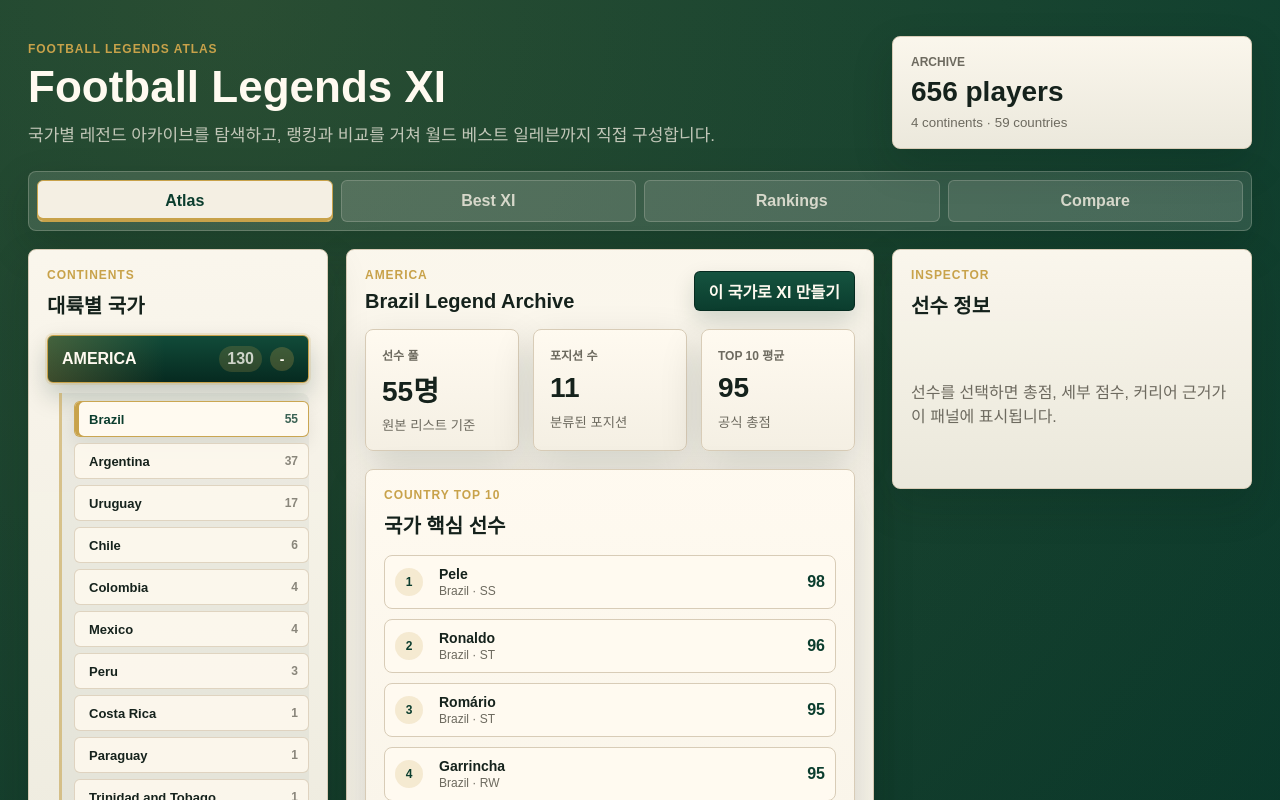
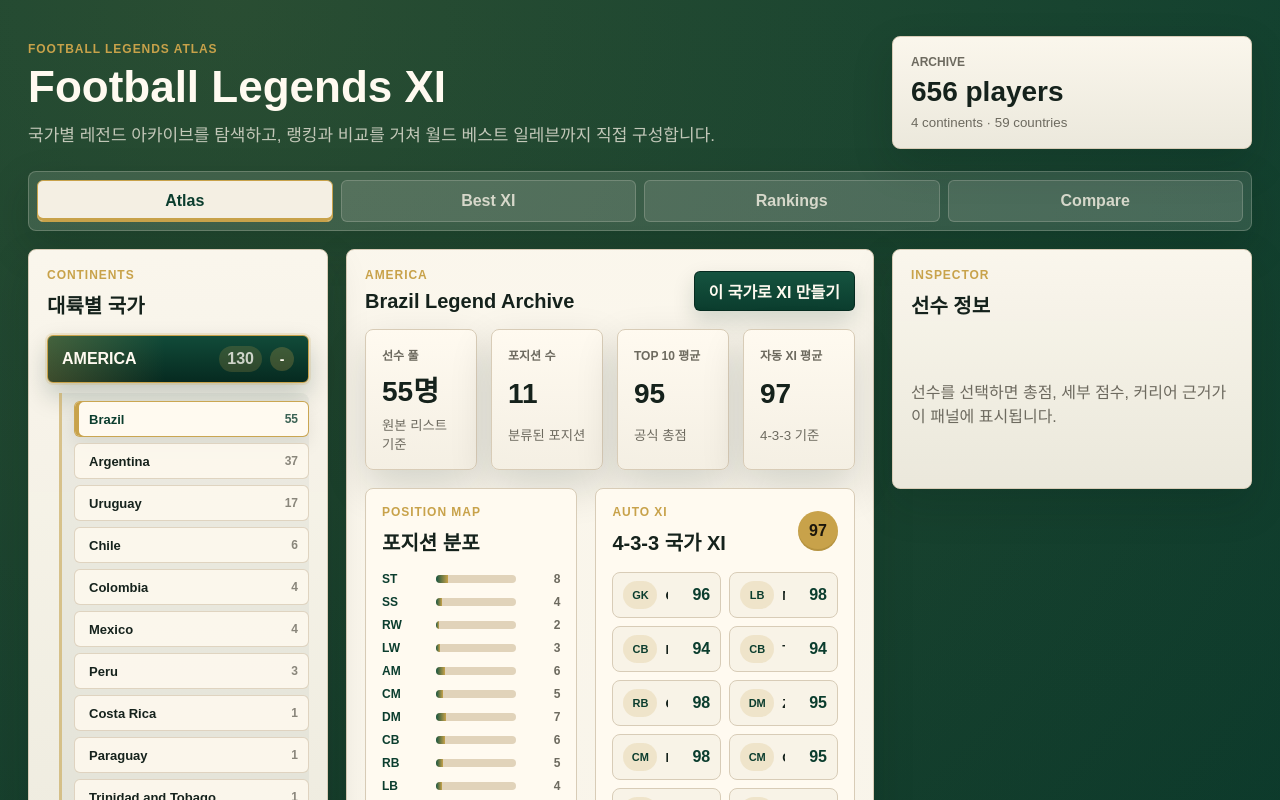
Before and after one commit to sinn357/football-legends-xi, a Next.js app: page / in a window 1280 px wide. Shown: the top 800 px of the page. Built offline with nearby package versions, Linux system fonts and the light colour scheme.

Commit message:
Add phase 6 atlas insights

```diff
--- a/app/globals.css
+++ b/app/globals.css
@@ -291,7 +291,7 @@ select,
 }
 
 .summary-grid.compact {
-  grid-template-columns: repeat(3, 1fr);
+  grid-template-columns: repeat(4, 1fr);
 }
 
 .metric-card {
@@ -480,6 +480,12 @@ input[type="range"] {
   height: 50px;
   justify-content: center;
   width: 50px;
+}
+
+.rating-pill.small {
+  font-size: 16px;
+  height: 40px;
+  width: 40px;
 }
 
 .pitch {
@@ -953,6 +959,110 @@ td strong {
   color: var(--main);
 }
 
+.country-insights-grid {
+  display: grid;
+  gap: 18px;
+  grid-template-columns: minmax(0, 0.9fr) minmax(0, 1.1fr);
+  margin-bottom: 18px;
+}
+
+.atlas-insight-card {
+  background: var(--side-1-strong);
+  border: 1px solid var(--line);
+  border-radius: 8px;
+  padding: 16px;
+}
+
+.position-distribution-list {
+  display: grid;
+  gap: 9px;
+}
+
+.position-distribution-row {
+  align-items: center;
+  display: grid;
+  gap: 10px;
+  grid-template-columns: 44px minmax(0, 1fr) 34px;
+}
+
+.position-distribution-row span {
+  color: var(--main);
+  font-size: 12px;
+  font-weight: 900;
+}
+
+.position-distribution-row i {
+  background: #e1d3ba;
+  border-radius: 999px;
+  display: block;
+  height: 8px;
+  overflow: hidden;
+}
+
+.position-distribution-row b {
+  background: linear-gradient(90deg, var(--main-soft), var(--gold));
+  display: block;
+  height: 100%;
+}
+
+.position-distribution-row strong {
+  color: var(--muted);
+  font-size: 12px;
+  text-align: right;
+}
+
+.country-xi-list {
+  display: grid;
+  gap: 8px;
+  grid-template-columns: repeat(2, minmax(0, 1fr));
+}
+
+.country-xi-list button {
+  align-items: center;
+  background: rgba(244, 239, 227, 0.64);
+  border: 1px solid var(--line);
+  border-radius: 8px;
+  color: var(--ink);
+  display: grid;
+  gap: 8px;
+  grid-template-columns: 34px minmax(0, 1fr) 34px;
+  min-height: 44px;
+  padding: 8px 10px;
+  text-align: left;
+}
+
+.country-xi-list button:hover,
+.country-xi-list button:focus-visible {
+  border-color: var(--gold);
+  outline: none;
+}
+
+.country-xi-list span {
+  align-items: center;
+  background: rgba(200, 162, 74, 0.18);
+  border-radius: 999px;
+  color: var(--main);
+  display: inline-flex;
+  font-size: 11px;
+  font-weight: 900;
+  height: 28px;
+  justify-content: center;
+}
+
+.country-xi-list strong {
+  font-size: 13px;
+  overflow: hidden;
+  text-overflow: ellipsis;
+  white-space: nowrap;
+}
+
+.country-xi-list em {
+  color: var(--green-dark);
+  font-style: normal;
+  font-weight: 900;
+  text-align: right;
+}
+
 .nation-dashboard {
   align-items: start;
   display: grid;
@@ -1668,6 +1778,10 @@ td strong {
     grid-template-columns: repeat(2, 1fr);
   }
 
+  .country-insights-grid {
+    grid-template-columns: 1fr;
+  }
+
   .candidate-list,
   .ranking-list {
     max-height: none;
@@ -1710,6 +1824,7 @@ td strong {
   .slot-editor,
   .summary-grid,
   .summary-grid.compact,
+  .country-xi-list,
   .comparison-grid,
   .compare-cards {
     grid-template-columns: 1fr;
--- a/components/LegendBuilder.tsx
+++ b/components/LegendBuilder.tsx
@@ -781,6 +781,26 @@ function AtlasView({
   weights: WeightMap;
 }) {
   const groupedByPosition = groupPlayersByPosition(atlasPlayers);
+  const countryFormation = formations["4-3-3"];
+  const countrySquad = buildSquad(atlasPlayers, atlasPlayers, countryFormation.slots, weights, {});
+  const countryXiStarters = countryFormation.slots
+    .map((slot) => {
+      const selected = countrySquad[slot.id];
+      return selected ? { slot, player: selected.player, rating: selected.rating } : null;
+    })
+    .filter(Boolean) as Array<{ slot: FormationSlot; player: LegendPlayer; rating: number }>;
+  const countryXiAverage = average(countryXiStarters.map((starter) => starter.rating));
+  const positionRows = ([...positionOptions, "LEGEND"] as PositionCode[])
+    .map((position) => {
+      const count = selectedCountrySummary?.positions[position] ?? 0;
+      const total = selectedCountrySummary?.count ?? 0;
+      return {
+        count,
+        percent: total ? Math.round((count / total) * 100) : 0,
+        position,
+      };
+    })
+    .filter((item) => item.count > 0);
 
   return (
     <section className="atlas-grid">
@@ -845,6 +865,46 @@ function AtlasView({
           <Metric label="선수 풀" value={`${selectedCountrySummary?.count ?? 0}명`} detail="원본 리스트 기준" />
           <Metric label="포지션 수" value={`${Object.keys(selectedCountrySummary?.positions ?? {}).length}`} detail="분류된 포지션" />
           <Metric label="Top 10 평균" value={`${average(selectedCountryTop.map((item) => item.rating))}`} detail="공식 총점" />
+          <Metric label="자동 XI 평균" value={`${countryXiAverage}`} detail="4-3-3 기준" />
+        </section>
+
+        <section className="country-insights-grid">
+          <article className="atlas-insight-card">
+            <div className="section-heading">
+              <p className="eyebrow">Position Map</p>
+              <h2>포지션 분포</h2>
+            </div>
+            <div className="position-distribution-list">
+              {positionRows.map((item) => (
+                <div className="position-distribution-row" key={item.position}>
+                  <span>{item.position}</span>
+                  <i aria-hidden="true">
+                    <b style={{ width: `${item.percent}%` }} />
+                  </i>
+                  <strong>{item.count}</strong>
+                </div>
+              ))}
+            </div>
+          </article>
+
+          <article className="atlas-insight-card">
+            <div className="section-heading row">
+              <div>
+                <p className="eyebrow">Auto XI</p>
+                <h2>{countryFormation.name} 국가 XI</h2>
+              </div>
+              <span className="rating-pill small">{countryXiAverage}</span>
+            </div>
+            <div className="country-xi-list">
+              {countryXiStarters.map(({ player, rating, slot }) => (
+                <button key={slot.id} onClick={() => onPlayerSelect(player.id)} type="button">
+                  <span>{slot.label}</span>
+                  <strong>{player.name}</strong>
+                  <em>{rating}</em>
+                </button>
+              ))}
+            </div>
+          </article>
         </section>
 
         <div className="nation-dashboard">
```
